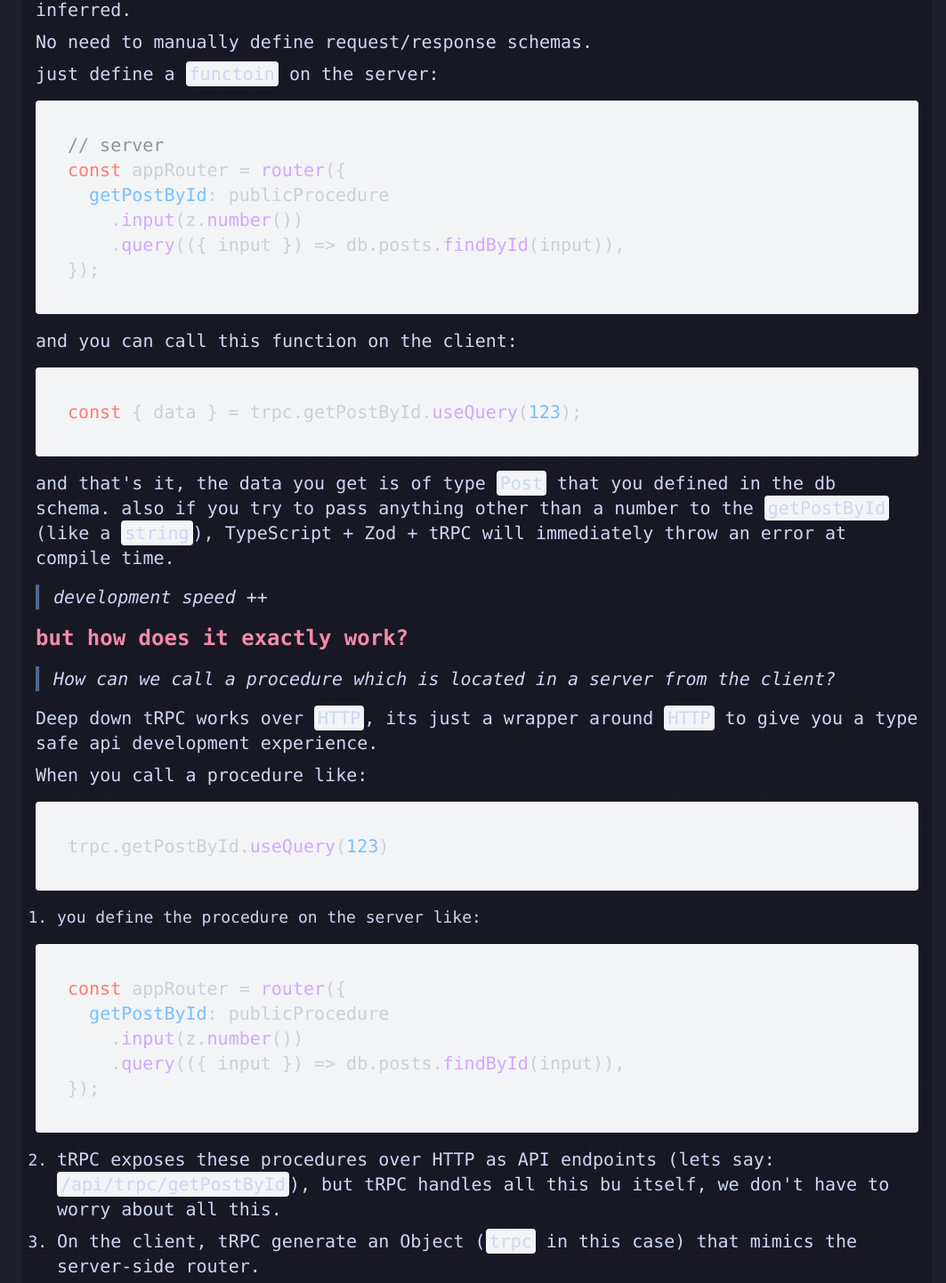
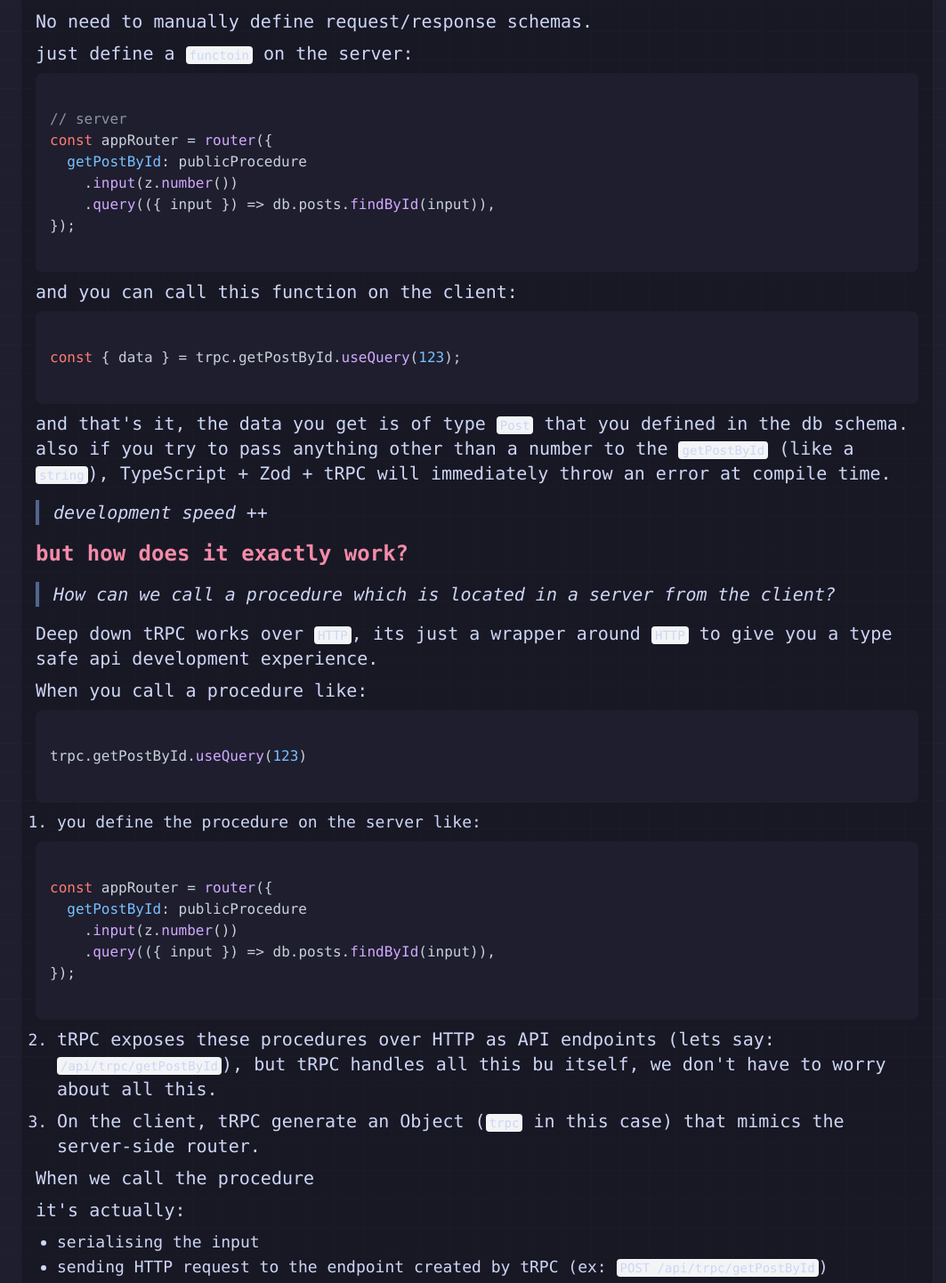
Before and after one commit to 07CalC/me, a Next.js app: page /blog/Lets-talk-tRPC in a window 1280 px wide. Shown: the part 2397-3839 px from the top of the page at 89% size, without its empty margins (104-1167 px from the left). Built offline with nearby package versions, Linux system fonts and the light colour scheme.

Commit message:
fix: codeblock not responsive

```diff
--- /dev/null
+++ b/app/head.tsx
@@ -0,0 +1,9 @@
+
+export default function Head() {
+  return (
+    <>
+      <meta name="viewport" content="width=device-width, initial-scale=1" />
+      <meta charSet="UTF-8" />
+    </>
+  );
+}
--- a/app/layout.tsx
+++ b/app/layout.tsx
@@ -2,6 +2,7 @@
 import './globals.css';
 import './highlight.css'
 import { Press_Start_2P } from 'next/font/google';
+import Head from './head';
 
 const retroFont = Press_Start_2P({ subsets: ['latin'], weight: '400' });
 
@@ -44,6 +45,7 @@
 export default function RootLayout({ children }: { children: React.ReactNode }) {
   return (
     <html lang="en">
+      <Head />
       <body className={` text-text ${retroFont.className} p-4 pb-10`}>
 
         {children}
--- a/components/MDXComponents.tsx
+++ b/components/MDXComponents.tsx
@@ -27,13 +27,13 @@
     <p {...props} className="text-xl font-mono text-start my-2 text-text" />
   ),
   H: (props) => (
-    <span {...props} className="text-xl font-mono text-start my-2 text-accent" />
+    <span {...props} className="text-lg font-mono text-start my-2 text-accent" />
   ),
   ul: (props) => (
-    <ul {...props} className="list-disc pl-6 text-sm font-mono text-start my-2" />
+    <ul {...props} className="list-disc pl-6 text-lg font-mono text-start my-2" />
   ),
   ol: (props) => (
-    <ol {...props} className="list-decimal pl-6 text-sm font-mono text-start my-2" />
+    <ol {...props} className="list-decimal pl-6 text-lg font-mono text-start my-2" />
   ),
   li: (props) => (
     <li {...props} className="text-lg font-mono text-start" />
@@ -46,23 +46,34 @@
   ),
   code: (props) => {
     if (!props.className?.includes('language-')) {
-      return <code {...props} className="bg-gray-100 dark:bg-gray-800 px-1 py-0.5 rounded" />;
+      return (
+        <code
+          {...props}
+          className="bg-gray-100 dark:bg-gray-800 px-1 py-0.5 rounded text-sm font-mono"
+        />
+      );
     }
+    return (
+      <div className="relative my-6 group">
+        <code
+          {...props}
+          className={`block p-0 text-sm sm:text-base ${props.className || ''}`}
+        />
 
-    return (
-      <div className="relative group">
-        <pre className="bg-gray-100 dark:bg-gray-800  rounded-lg overflow-x-auto text-xl">
-          <code {...props} />
-        </pre>
         <CopyButton
-          text={String(props.children)}
-          className="absolute top-2 right-2 opacity-0 group-hover:opacity-100 transition-opacity"
+          text={props.children}
+          className="absolute top-0 right-3 opacity-0 group-hover:opacity-100
+                 transition-opacity bg-gray-700/80 hover:bg-gray-600/80
+                 p-1.5 rounded text-xs"
         />
       </div>
     );
   },
   pre: (props) => (
-    <pre {...props} className="bg-gray-100 dark:bg-gray-900 p-4 rounded overflow-x-auto text-sm font-mono my-4" />
+    <pre
+      {...props}
+      className="bg-bg text-white max-w-[80vw] rounded-lg overflow-x-auto text-sm md:text-base"
+    />
   ),
   a: (props) => (
     <a
```
